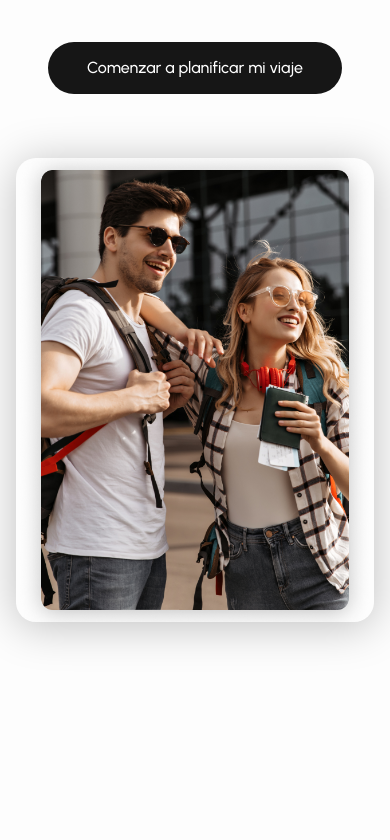
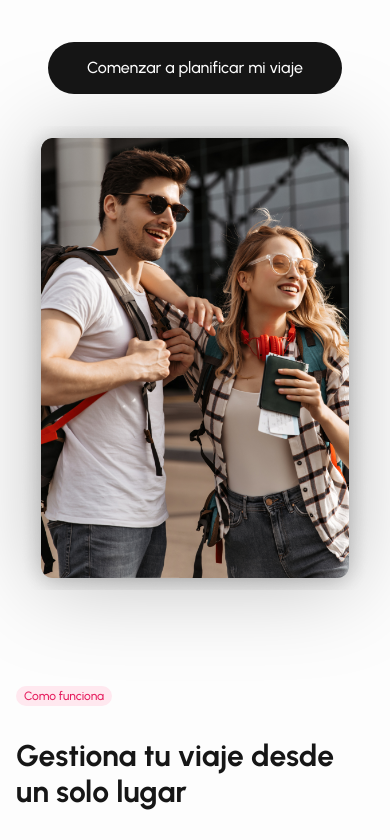
Before and after one commit to Ignacio918/viajes-app, a React (Vite) app in the folder viajes-app/: page / in a window 390 px wide. Shown: the part 840-1680 px from the top of the page. Built offline with nearby package versions, Linux system fonts and the light colour scheme; a web font is replaced by a local one.

Commit message:
acomodar howitworks

```diff
--- a/viajes-app/src/pages/HowItWorks.tsx
+++ b/viajes-app/src/pages/HowItWorks.tsx
@@ -9,14 +9,11 @@ import '../styles/HowItWorks.css';
 const HowItWorks = () => {
   return (
     <div className="how-it-works">
-      <div className="how-it-works__content">
-        <div className="how-it-works__image-section">
       <img
         src={fotoRandom3}
         alt="Random travel"
         className="how-it-works__image"
       />
-        </div>
 
       <div className="how-it-works__right">
         <div className="how-it-works__badge">Como funciona</div>
@@ -84,7 +81,6 @@ const HowItWorks = () => {
         </div>
       </div>
     </div>
-    </div>
   );
 };
 
--- a/viajes-app/src/styles/HowItWorks.css
+++ b/viajes-app/src/styles/HowItWorks.css
@@ -1,34 +1,15 @@
 /* src/styles/HowItWorks.css */
 .how-it-works {
-  @apply w-full min-h-screen relative bg-[#FDFDFD];
-  display: flex;
-  justify-content: center;
-  align-items: center;
-}
-
-.how-it-works__content {
-  @apply flex justify-between items-center;
-  max-width: 1440px;
-  width: 100%;
-  margin: 0 auto;
-  padding: 2rem 100px;
-  gap: 60px;
-}
-
-.how-it-works__image-section {
-  @apply relative;
-  width: 537px;
-  height: 768px;
-  flex-shrink: 0;
+  @apply w-full min-h-screen bg-[#FDFDFD] flex items-center justify-center gap-16 px-24;
 }
 
 .how-it-works__image {
-  @apply w-full h-full rounded-[20px] object-cover;
-  box-shadow: 0px 4px 44px rgba(0, 0, 0, 0.25);
+  @apply w-[537px] h-[768px] rounded-[20px] object-cover;
+  filter: drop-shadow(0px 4px 44px rgba(0, 0, 0, 0.25));
 }
 
 .how-it-works__right {
-  @apply w-[554px] mt-[67px] flex flex-col gap-8;
+  @apply w-[554px] flex flex-col gap-8;
 }
 
 .how-it-works__badge {
@@ -64,13 +45,13 @@
 }
 
 @media (max-width: 1439px) {
-  .how-it-works__content {
+  .how-it-works {
     @apply px-16;
   }
 }
 
 @media (max-width: 1279px) {
-  .how-it-works__content {
+  .how-it-works {
     @apply flex-col items-center;
   }
 
@@ -80,16 +61,12 @@
 }
 
 @media (max-width: 639px) {
-  .how-it-works__content {
+  .how-it-works {
     @apply px-4;
   }
 
-  .how-it-works__image-section {
-    @apply w-full;
-  }
-
   .how-it-works__image {
-    @apply h-auto;
+    @apply w-full h-auto;
   }
 
   .how-it-works__right {
```
Lines whose indentation alone changed are shown as unchanged.
